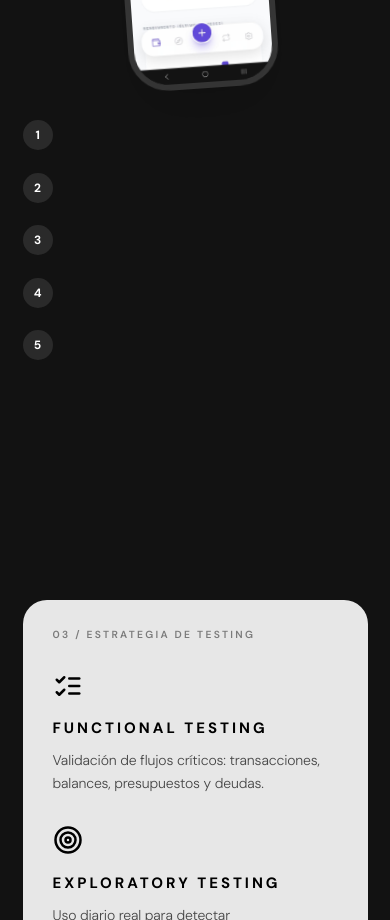
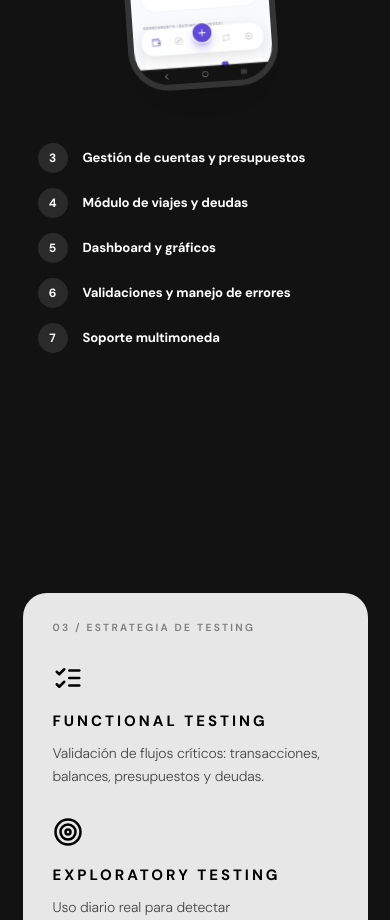
Before and after one commit to ciaramellad/portfolio-qa-ux, a React (Vite) app: page /proyectos-qa/daily_app in a window 390 px wide. Shown: the part 2460-3380 px from the top of the page. Built offline with nearby package versions, Linux system fonts and the light colour scheme.

Commit message:
Update QAProjectTemplate.tsx

```diff
--- a/src/components/QAProjectTemplate.tsx
+++ b/src/components/QAProjectTemplate.tsx
@@ -724,13 +724,14 @@ const QAProjectTemplate: React.FC<QAProjectProps> = ({
               </div>
 
               {/* MOBILE ONLY: BOTTOM 3 FUNCTIONS */}
-              <div className="flex flex-col gap-6 md:hidden w-full">
+              <div className="flex flex-col gap-4 md:hidden w-full mt-6 px-4">
                 {features.slice(2).map((feature, i) => (
-                  <div key={i} className="text-center">
+                  <div key={i} className="flex items-center gap-4">
                       <div className={`w-8 h-8 rounded-full flex items-center justify-center shrink-0
-                        ${isDark ? 'bg-white/10' : 'bg-white/10 text-white'}`}>
-                        <span className="text-[12px] font-bold">{i + 1}</span>
+                        ${isDark ? 'bg-white/10 text-white' : 'bg-[#121212] text-white'}`}>
+                        <span className="text-[12px] font-bold">{i + 3}</span>
                       </div>
+                      <p className="text-sm font-bold text-left">{feature}</p>
                   </div>
                 ))}
               </div>
```
